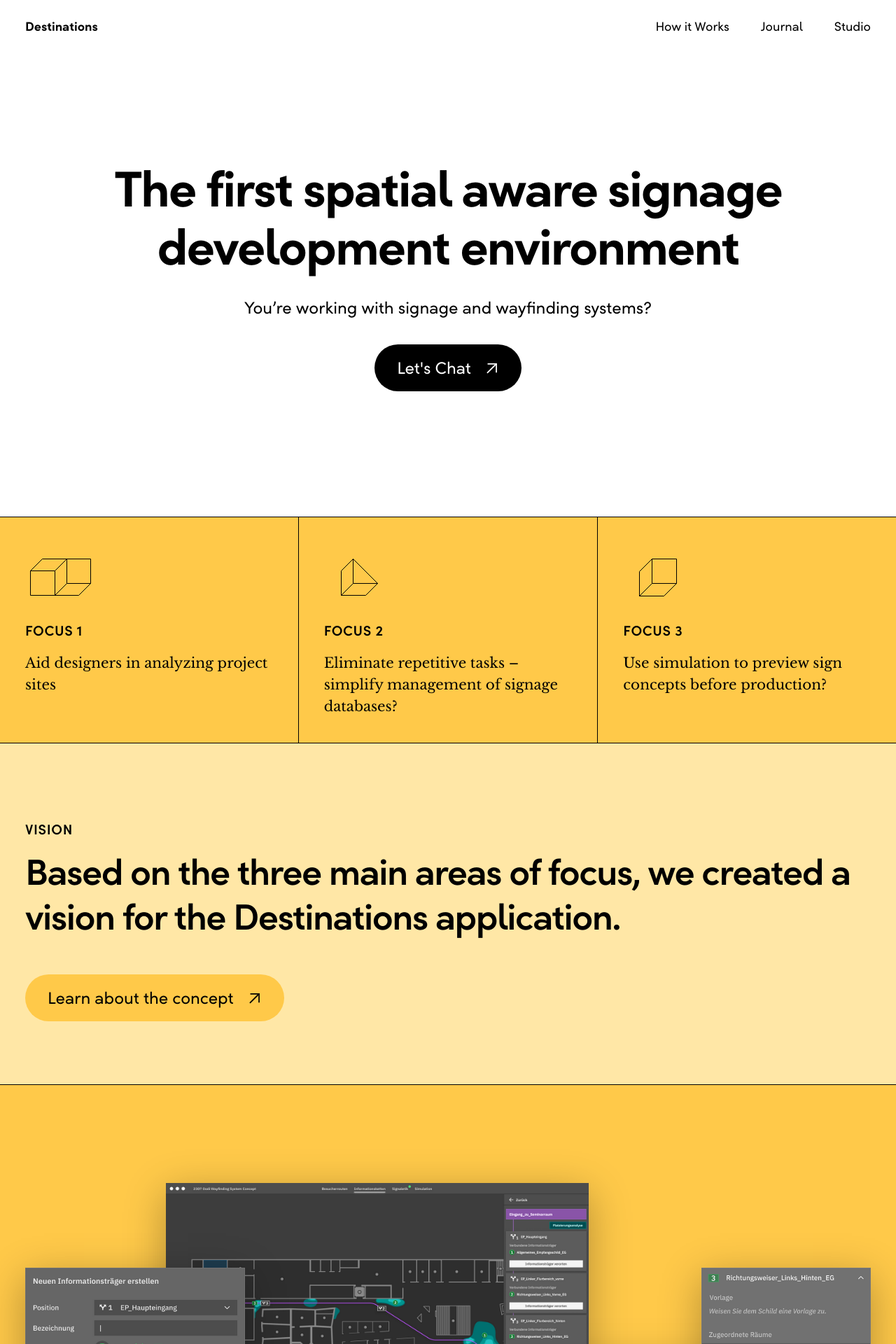
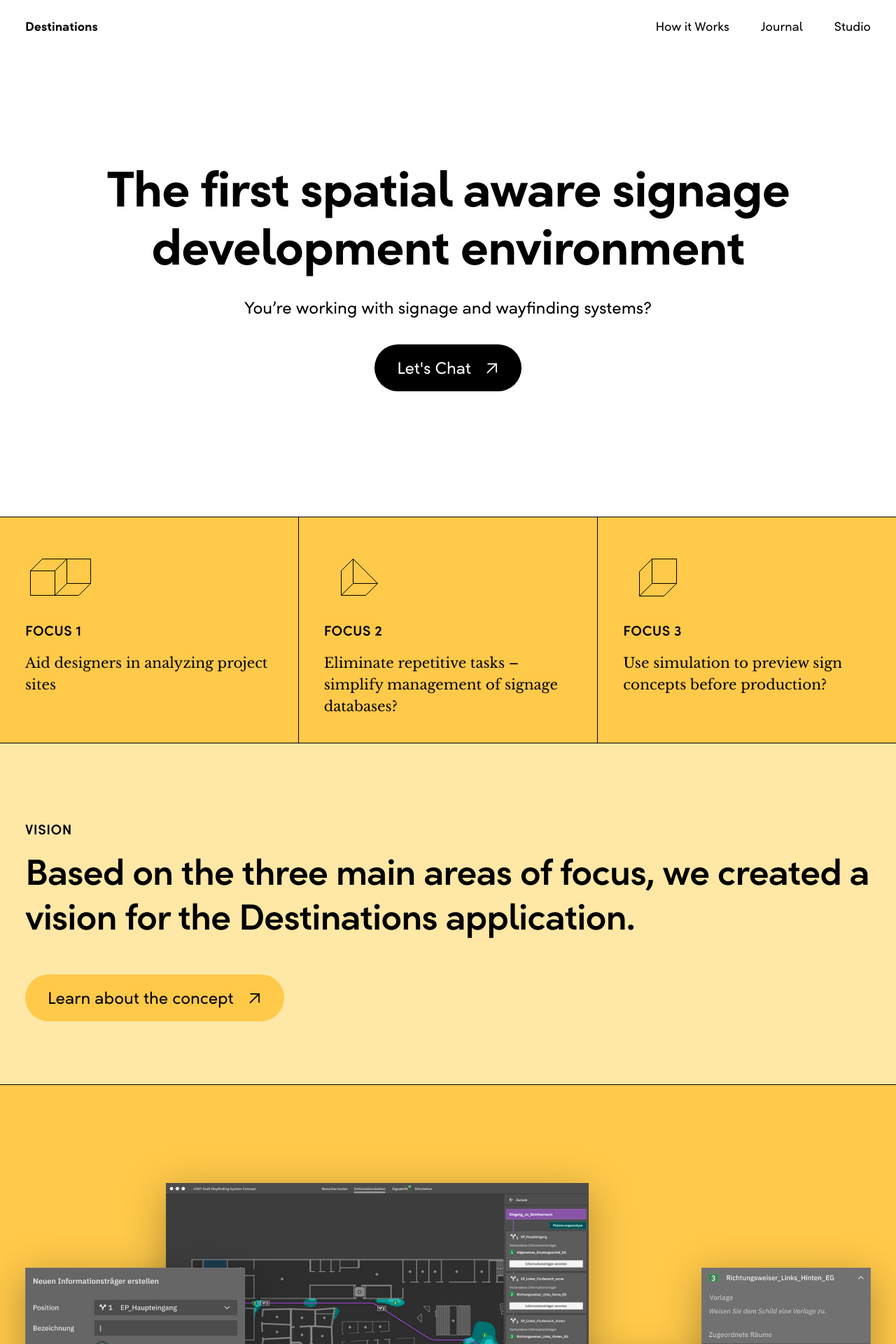
Before and after one commit to The-Destinations-Company/the-destinations-company.github.io, a Jekyll site: the page built from index.md, in a window 1280 px wide. Shown: the top 1920 px of the page at 70% size. Built offline with Jekyll 4.4.1, drawn with Linux system fonts in a browser that asks for light colours; some web fonts are replaced.

Commit message:
changed letter spacing to .02 for testing
- added br tag in hero header

```diff
--- a/_scss/_typo.scss
+++ b/_scss/_typo.scss
@@ -6,7 +6,7 @@
   font-size: 72px;
   line-height: 116%;
   font-feature-settings: "salt" on;
-  letter-spacing: -.03em;
+  letter-spacing: -.02em;
 
   @media screen and (max-width: 850px) {
     font-size: clamp(25px, 8vw, 42px);
@@ -23,7 +23,7 @@
   font-weight: bold;
   font-size: 72px;
   line-height: 126.4%;
-  letter-spacing: -.03em;
+  letter-spacing: -.02em;
   font-feature-settings: "salt" on;
 
   @media screen and (max-width: 450px) {
@@ -56,7 +56,7 @@
   font-weight: 600;
   font-size: 20px;
   line-height: 28px;
-  letter-spacing: .03em;
+  letter-spacing: .02em;
   font-feature-settings: 'pnum' on, 'lnum' on, "salt" on;
   text-transform: uppercase;
 }
@@ -66,7 +66,7 @@
   font-weight: 600;
   font-size: 52px;
   line-height: 124.4%;
-  letter-spacing: -.03em;
+  letter-spacing: -.02em;
   font-feature-settings: "salt" on;
 
   @media screen and (max-width: 850px) {
--- a/index.md
+++ b/index.md
@@ -7,7 +7,7 @@ layout: default
 <header class="header-hero header">
     {% include navigation.html %}
     <div class="hero-content">
-        <h1 class="heading-hero">The first spatial aware signage development environment</h1>
+        <h1 class="heading-hero">The first spatial aware signage<br>development environment</h1>
         <p class="text-subtitle">You’re working with signage and wayfinding systems? </p>
         <button class="button button-black" onclick="toggleChat()"><span>Let's Chat</span></button>
     </div>
```
